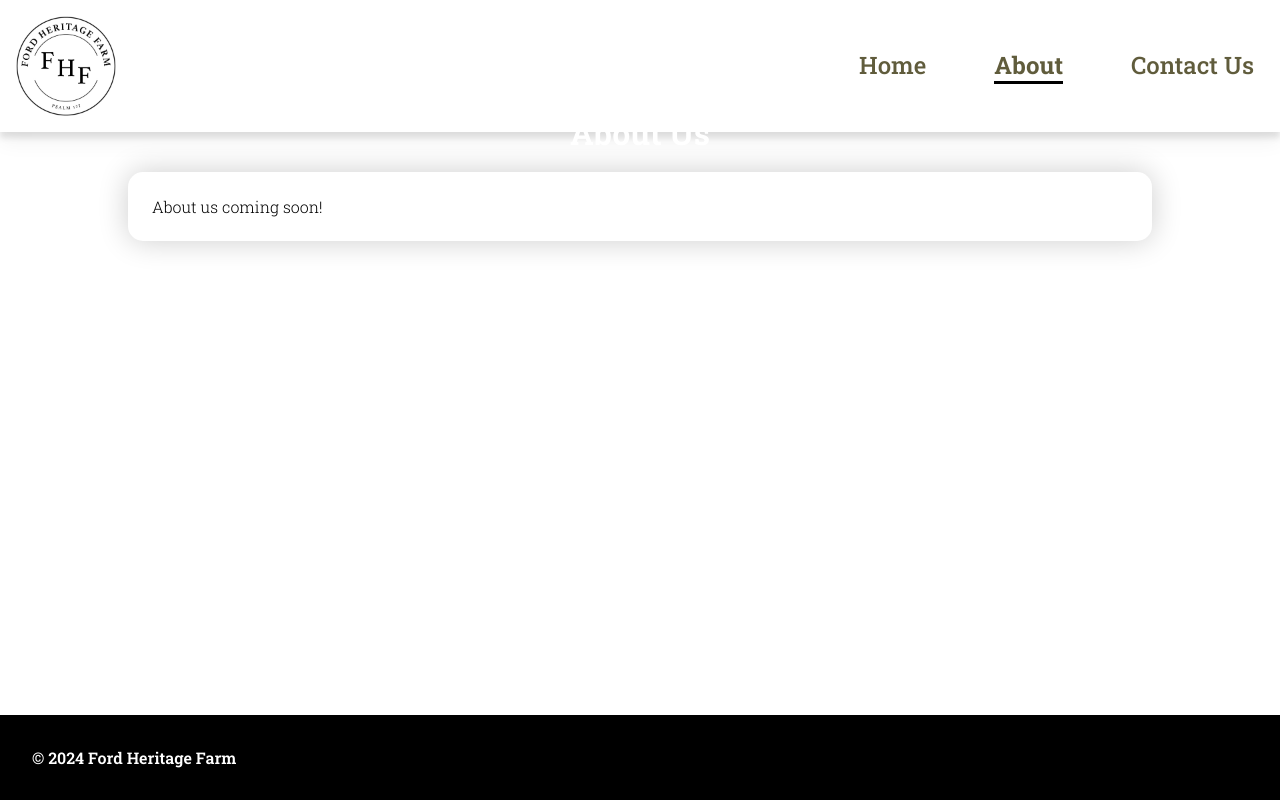
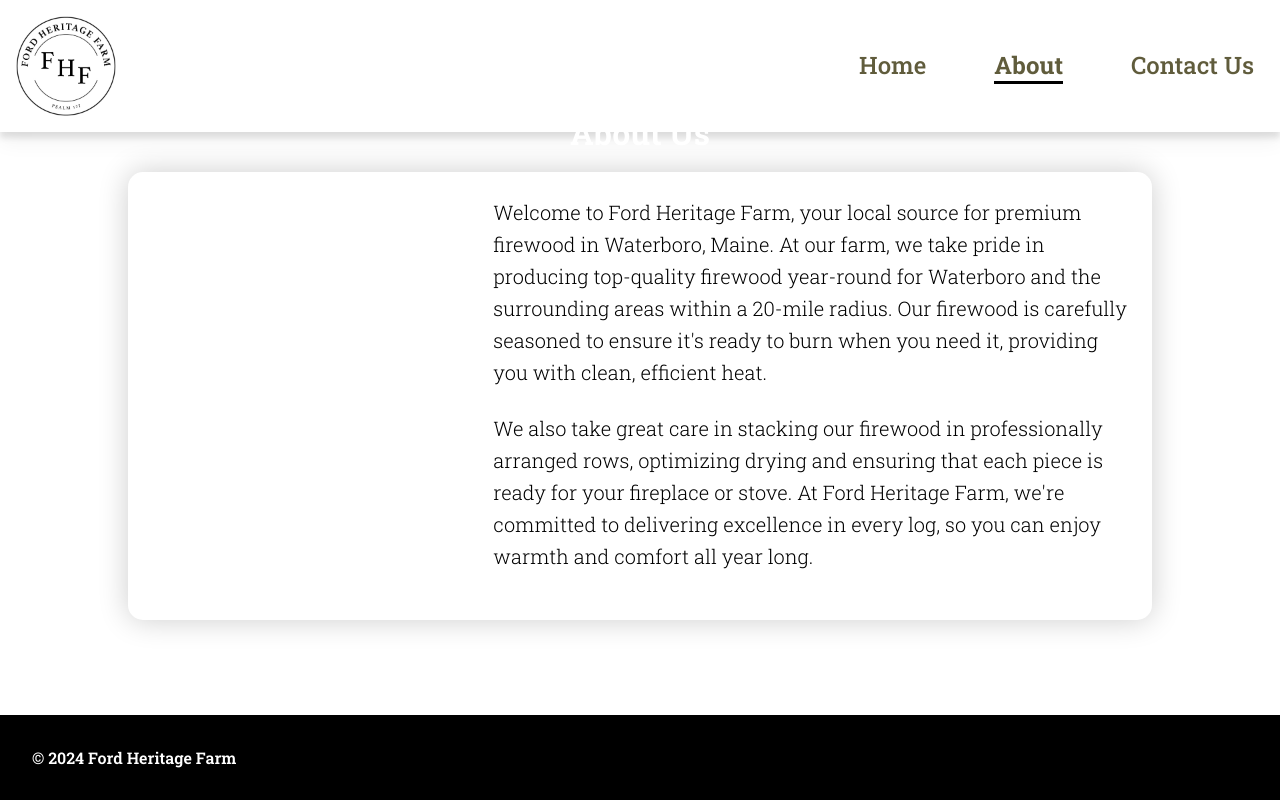
Before and after one commit to nickonometry/fordheritagefarm, a SvelteKit app: page /about in a window 1280 px wide. Built offline with nearby package versions, Linux system fonts and the light colour scheme.

Commit message:
couple two tree fixes

```diff
--- a/src/routes/about/+page.svelte
+++ b/src/routes/about/+page.svelte
@@ -5,7 +5,19 @@
 <PageBanner pageTitle="About Us" />
 <div class="padding-16">
 	<div class="card">
-		<p>About us coming soon!</p>
+		<div class="columns">
+			<enhanced:img src="/static/images/woodyard2.jpg" alt="Ford Heritage Farm woodyard" />
+			<div>
+				<p>
+					Welcome to Ford Heritage Farm, your local source for premium firewood in Waterboro, Maine. At our farm, we take pride in producing top-quality firewood year-round for Waterboro and the surrounding areas within a 20-mile radius. Our firewood
+					is carefully seasoned to ensure it's ready to burn when you need it, providing you with clean, efficient heat.
+				</p>
+				<p>
+					We also take great care in stacking our firewood in professionally arranged rows, optimizing drying and ensuring that each piece is ready for your fireplace or stove. At Ford Heritage Farm, we're committed to delivering excellence in every
+					log, so you can enjoy warmth and comfort all year long.
+				</p>
+			</div>
+		</div>
 	</div>
 </div>
 
@@ -17,4 +29,21 @@
 		max-width: 1024px;
 		margin: 24px auto;
 	}
+
+	.columns {
+		display: grid;
+		grid-template-columns: 4fr 8fr;
+		gap: 24px;
+	}
+
+	.columns p {
+		font-size: 20px;
+		line-height: 32px;
+		margin-block-end: 24px;
+	}
+
+	img {
+		object-fit: cover;
+		max-height: 500px;
+	}
 </style>
```
